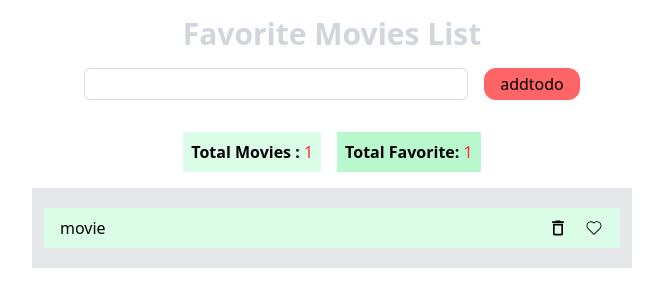
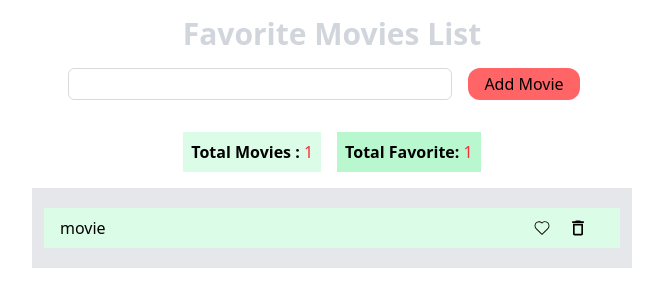
Before and after one commit to Muhammadtalhatariq/Favorite_Movies_List, a React (Vite) app: page / in a window 1280 px wide. Shown: the top 306 px of the page, without its empty margins (308-971 px from the left). Built offline with nearby package versions, Linux system fonts and the light colour scheme.

Commit message:
update checkbox dark mode color

```diff
--- a/package.json
+++ b/package.json
@@ -18,6 +18,7 @@
     "react-dom": "^19.0.0",
     "react-icons": "^5.5.0",
     "react-redux": "^9.2.0",
+    "react-toastify": "^11.0.5",
     "tailwindcss": "^4.1.4",
     "yup": "^1.6.1"
   },
--- a/src/App.jsx
+++ b/src/App.jsx
@@ -5,11 +5,11 @@ import { Form, Formik } from 'formik';
 import AllMovies from './components/AllMovies';
 import { useDispatch } from 'react-redux';
 import { addmovie } from './features/movies/MovieSlice';
-
+import { ToastContainer, toast } from 'react-toastify';
 
 
 const App = () => {
-
+  const notify = () => toast("Add Movie");
   const dispatch = useDispatch()
   return (
     <>
@@ -31,7 +31,8 @@ const App = () => {
                 type="text"
                 placepolder="enter your favorite movie"
               />
-              <button className='px-4 py-1 bg-red-400 rounded-xl' type='submit'>addtodo</button>
+              <button onClick={notify} className='px-4 py-1 bg-red-400 rounded-xl' type='submit'>Add Movie</button>
+              <ToastContainer />
             </div>
 
           </Form>
--- a/src/components/AllMovies.jsx
+++ b/src/components/AllMovies.jsx
@@ -4,10 +4,11 @@ import { CiHeart } from "react-icons/ci";
 import { useSelector, useDispatch } from 'react-redux';
 import { favoritemovie, removemovie } from '../features/movies/MovieSlice';
 import TotalMovies from './TotalMovies';
+import { ToastContainer, toast } from 'react-toastify';
 
 const AllMovies = () => {
+    const notify = () => toast("Delete Movie");
     const dispatch = useDispatch()
-
     const movies = useSelector(state => state.movies)
 
     return (
@@ -22,10 +23,16 @@ const AllMovies = () => {
                         <li key={movie.id} className='flex items-center justify-between px-4 py-2 my-2 bg-green-100'>
                             <h2 className=' font-medium'>{movie.movieName}</h2>
                             <div className='flex gap-4'>
-                                <MdOutlineDelete
-                                    onClick={() => dispatch(removemovie(movie.id))}
-                                    size={20} />
                                 <CiHeart onClick={() => dispatch(favoritemovie(movie.id))} size={20} />
+
+
+                                    <MdOutlineDelete
+
+                                        onClick={() => dispatch(removemovie(movie.id))}
+                                        size={20} />
+                                         <ToastContainer />
+
+
                             </div>
                         </li>
                     ))}
--- a/src/components/TotalMovies.jsx
+++ b/src/components/TotalMovies.jsx
@@ -4,7 +4,7 @@ const TotalMovies = () => {
     const favorite = useSelector(state => state.isFavorite)
     const movies = useSelector(state => state.movies)
 
-console.log(favorite);
+    console.log(favorite);
 
     return (
         <>
--- a/src/features/movies/MovieSlice.js
+++ b/src/features/movies/MovieSlice.js
@@ -24,17 +24,17 @@ export const MovieSlice = createSlice({
         movieName: action.payload,
       }
       state.movies.push(movie)
-      alert("add movie")
+      // alert("add movie")
 
     },
     removemovie: (state, action) => {
       state.movies = state.movies.filter((movie) => movie.id !== action.payload)
-      alert("delete movie")
+      // alert("delete movie")
     },
     favoritemovie: (state, action) => {
       const favrt = state.movies.filter((movie) => movie.id == action.payload)
       state.isFavorite.push(favrt)
-      alert("favorite movie")
+      // alert("favorite movie")
     },
 
   },
--- a/src/pages/Form.jsx
+++ /dev/null
@@ -1,11 +0,0 @@
-import React from 'react'
-
-const Form = () => {
-  return (
-    <div>
-
-    </div>
-  )
-}
-
-export default Form
```
Also changed, not shown: 1 other file (tests, documents, lock files or other folders).
